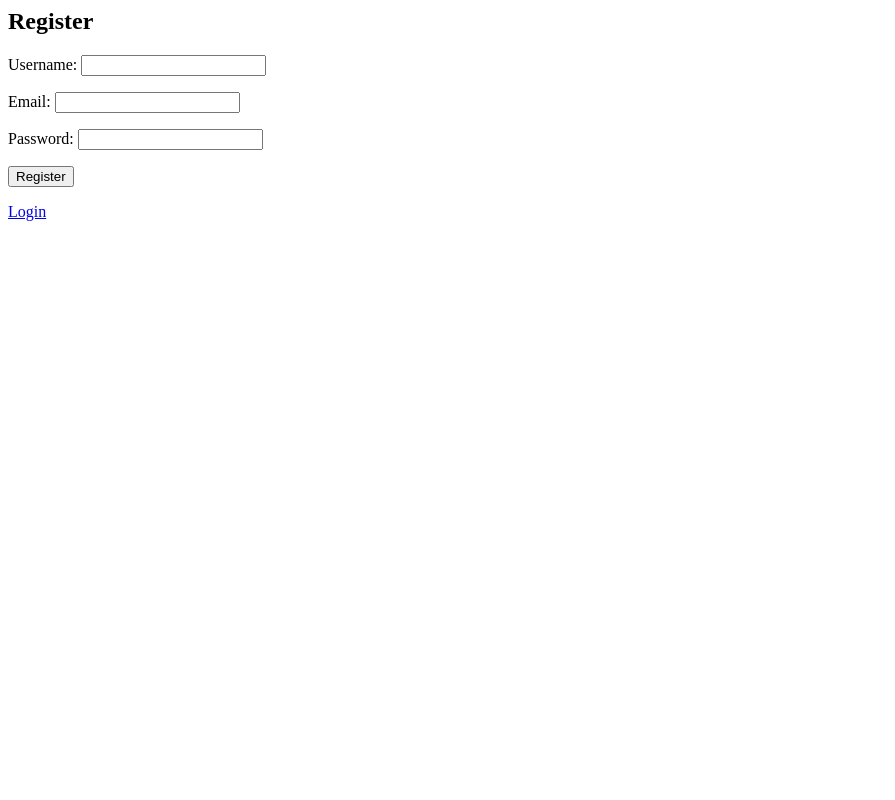
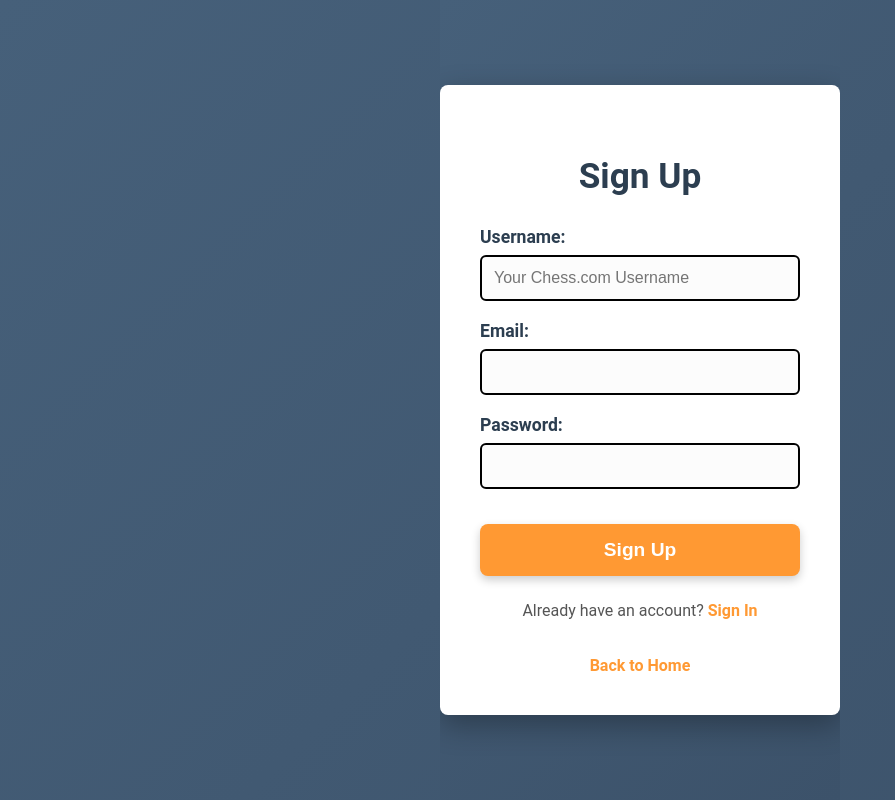
Before and after one commit to meleknurb/chess_coach, a Django app: page /users/register/ in a window 1280 px wide. Shown: the whole page, without its empty margins (0-895 px from the left). Run offline with Django 5.2, Linux system fonts and the light colour scheme; some libraries are stand-ins or nearby versions.

Commit message:
Revamp register.html template with new auth layout, placeholders, and styled form

```diff
--- a/users/templates/register.html
+++ b/users/templates/register.html
@@ -1,7 +1,40 @@
-<h2>Register</h2>
-<form method="POST">
-    {% csrf_token %}
-    {{ form.as_p }}
-    <button type="submit">Register</button>
-</form>
-<a href="{% url 'users:login' %}">Login</a>
+{% load static %}
+{% load widget_tweaks %}
+
+{% block extra_css %}
+<link rel="stylesheet" href="{% static 'css/auth.css' %}">
+{% endblock %}
+
+{% block content %}
+<div class="auth-page-wrapper">
+    <div class="auth-container">
+        <h2 class="form-title">Sign Up</h2>
+        <form method="POST">
+            {% csrf_token %}
+            <div class="form-fields">
+
+                {% for field in form %}
+                    <p>
+                        {{ field.label_tag }}
+
+                        {% if field.name == 'username' %}
+                            {{ field|attr:"placeholder:Your Chess.com Username" }}
+                        {% else %}
+                            {{ field }}
+                        {% endif %}
+                    </p>
+                {% endfor %}
+                {{ form.non_field_errors }}
+
+            </div>
+
+            <button type="submit" class="auth-button">Sign Up</button>
+        </form>
+
+        <p class="auth-switch">Already have an account?
+            <a href="{% url 'users:login' %}" class="highlight-link">Sign In</a>
+        </p>
+        <a href="{% url 'home' %}" class="back-to-home">Back to Home</a>
+    </div>
+</div>
+{% endblock %}
```
